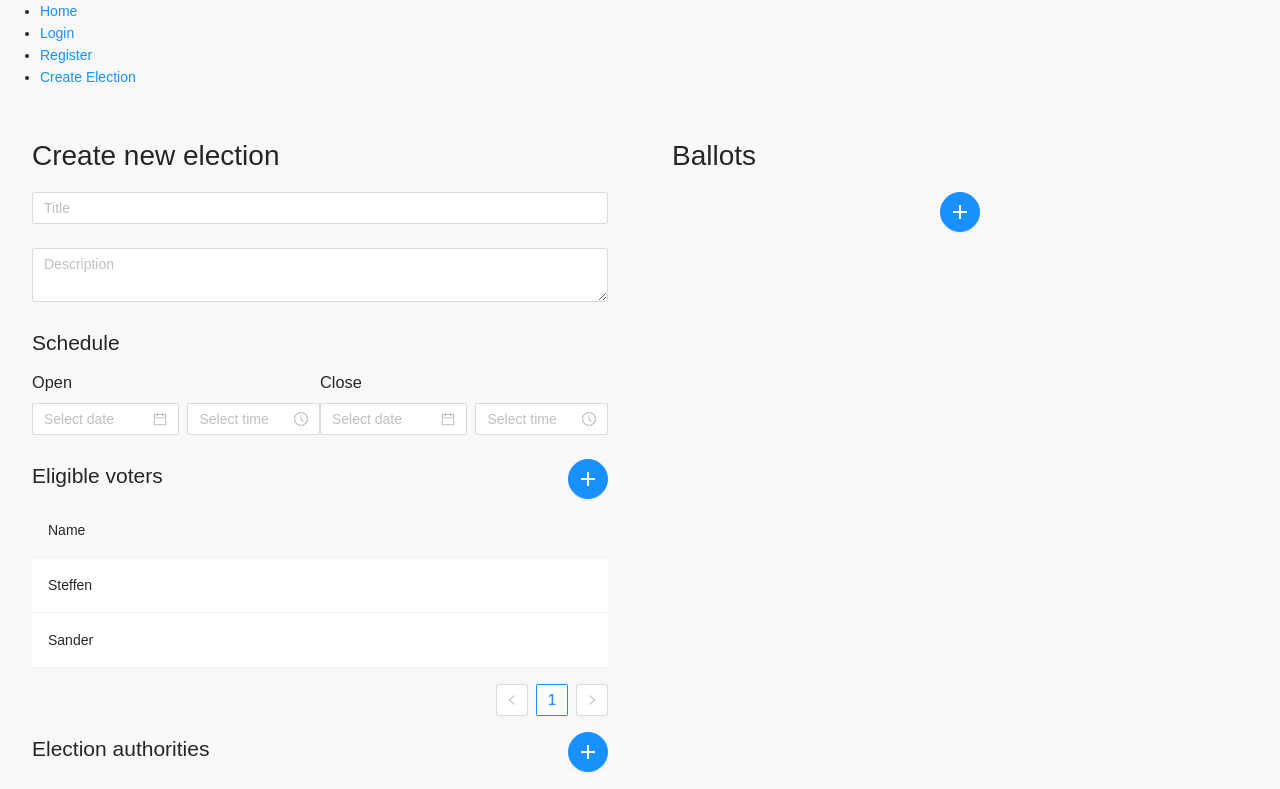
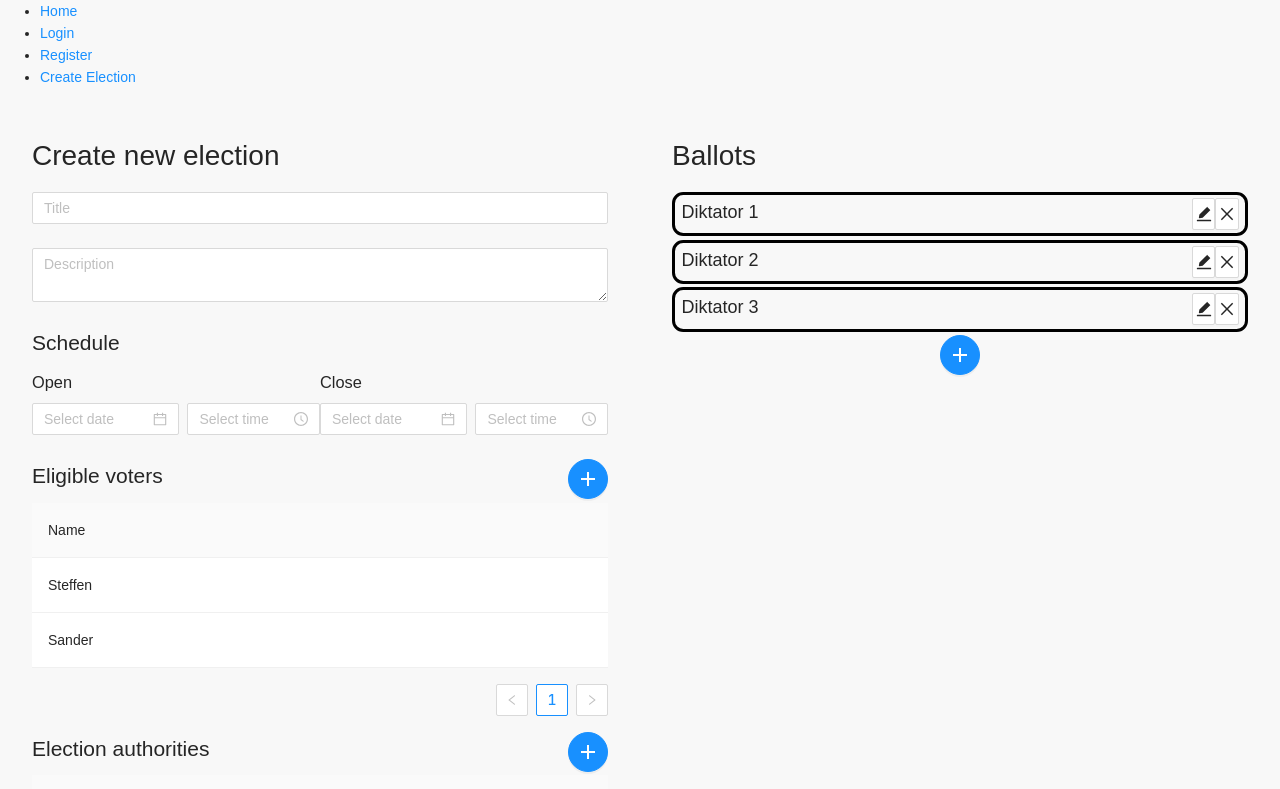
Before and after one commit to anovote/frontend, a React (Create React App) app: page /election/createElection in a window 1280 px wide. Shown: the top 789 px of the page. Built offline with nearby package versions, Linux system fonts and the light colour scheme.

Commit message:
Add adding of ballots

```diff
--- a/src/views/election/createElection/BallotPreview.tsx
+++ b/src/views/election/createElection/BallotPreview.tsx
@@ -2,12 +2,12 @@ import { Row, Col, Button } from 'antd'
 import * as React from 'react'
 import { EditFilled, CloseOutlined } from '@ant-design/icons'
 
-export default function BallotPreview(): React.ReactElement {
+export default function BallotPreview(props: any): React.ReactElement {
     return (
         <div className="ballot-preview">
             <Row>
                 <Col span={22} order={1}>
-                    My ballot title
+                    {props.title}
                 </Col>
                 <Col span={1} order={2}>
                     <Button className="ballot-preview-button" icon={<EditFilled />}></Button>
--- a/src/views/election/createElection/index.tsx
+++ b/src/views/election/createElection/index.tsx
@@ -28,6 +28,18 @@ export default function CreateElectionView(): React.ReactElement {
             key: 'organization',
         },
     ]
+
+    const [ballots, setBallots] = React.useState([
+        { title: 'Diktator 1' },
+        { title: 'Diktator 2' },
+        { title: 'Diktator 3' },
+    ])
+
+    const addBallot = () => {
+        const ballotList = [...ballots]
+        ballotList.push({ title: 'hello' })
+        setBallots(ballotList)
+    }
 
     return (
         <Content>
@@ -119,12 +131,18 @@ export default function CreateElectionView(): React.ReactElement {
                 </Col>
                 <Col span={12} className="ballot-section">
                     <h1>Ballots</h1>
+                    <div>
+                        {ballots.map((ballots) => (
+                            <BallotPreview key={ballots.title} title={ballots.title} />
+                        ))}
+                    </div>
                     <Button
                         className="create-ballot-button"
                         type="primary"
                         shape="circle"
                         icon={<PlusOutlined />}
                         size="large"
+                        onClick={addBallot}
                     />
                 </Col>
             </Row>
```
